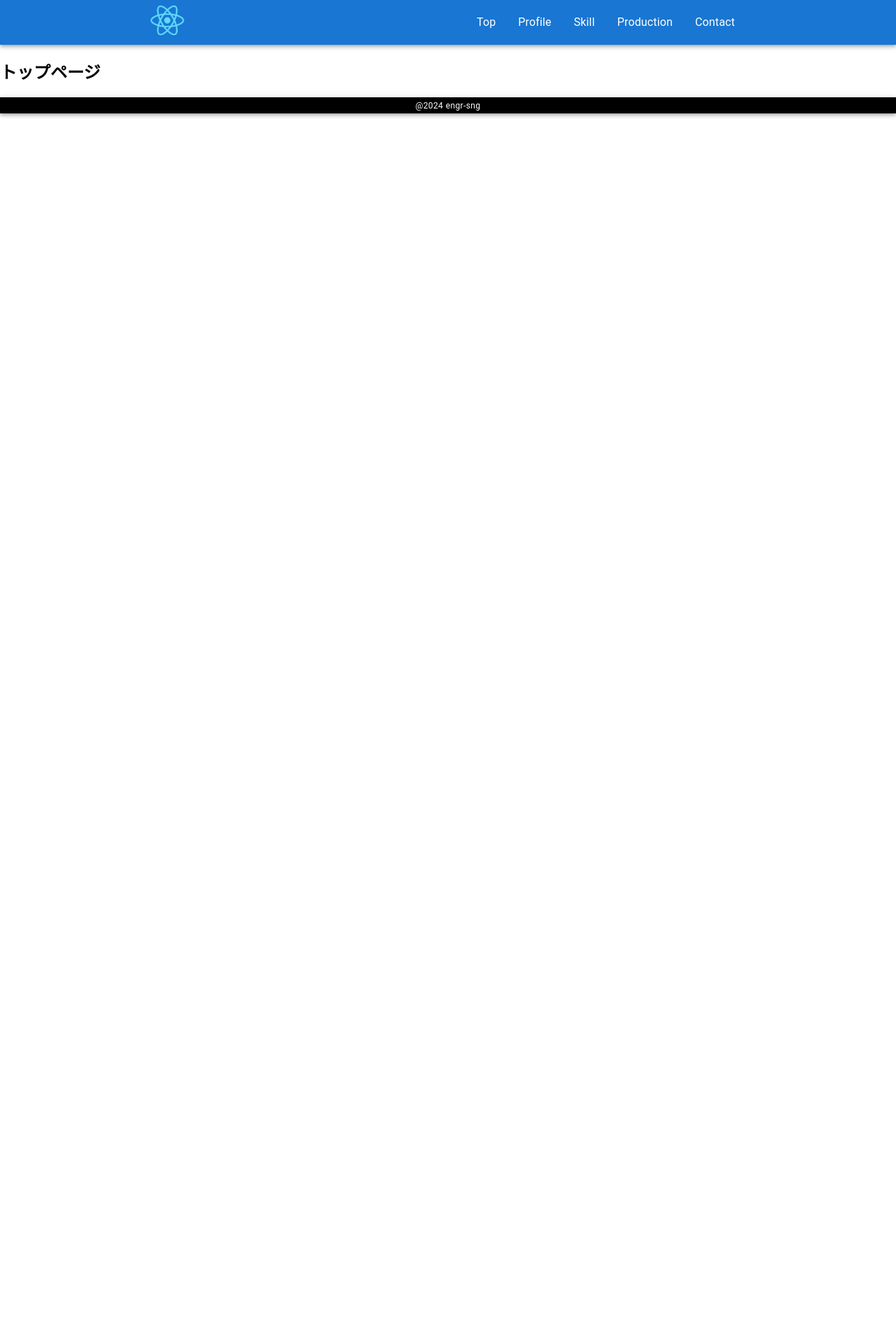
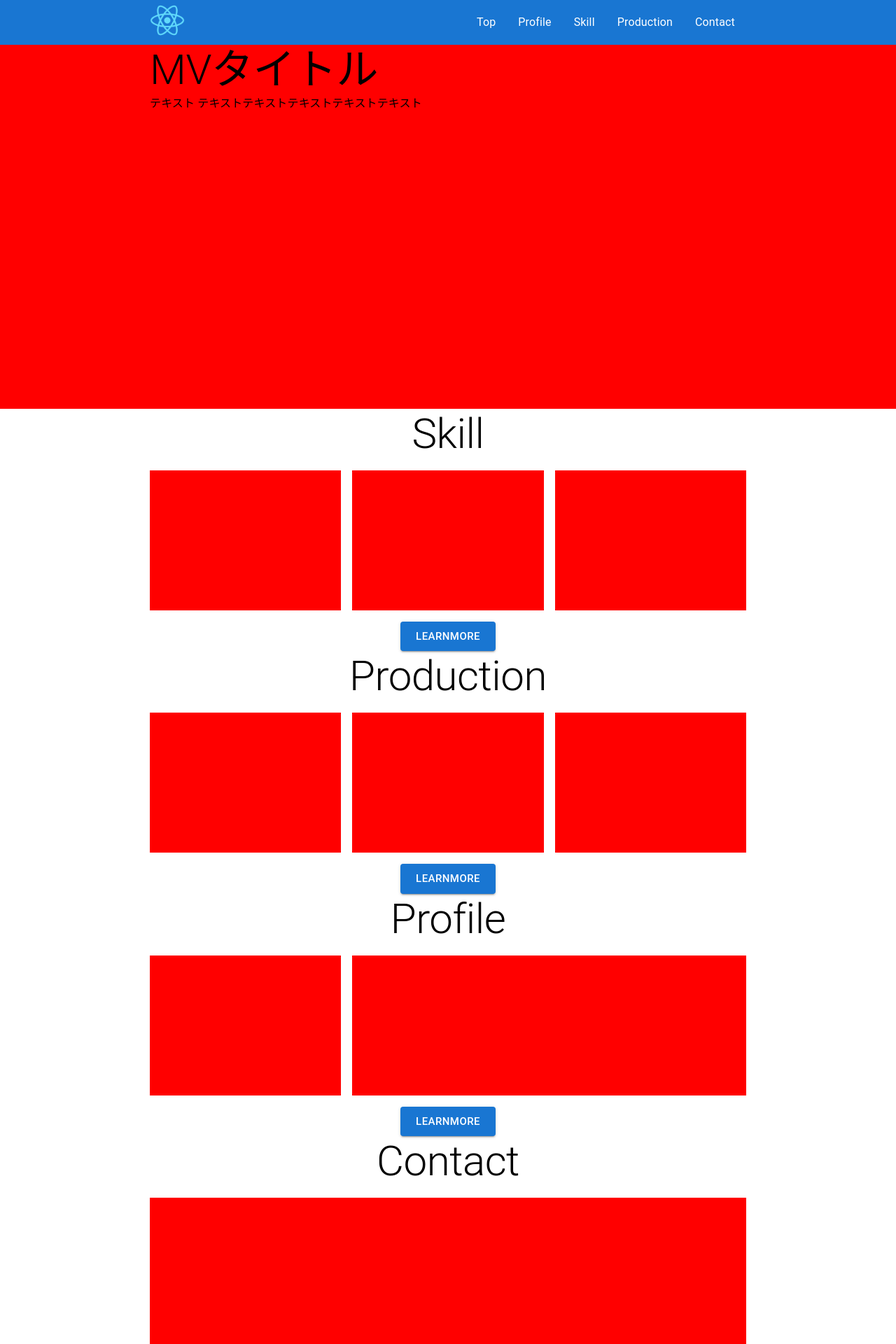
Before and after one commit to m-shimizu-f-50/react-system, a React (Create React App) app: page / in a window 1280 px wide. Shown: the top 1920 px of the page at 70% size. Before the commit the page ends 800 px from the top, so only its background shows below. Built offline with nearby package versions, Linux system fonts and the light colour scheme.

Commit message:
topページ レスポンシブレイアウト作成

```diff
--- a/src/pages/homes/top.tsx
+++ b/src/pages/homes/top.tsx
@@ -1,8 +1,116 @@
 import React from 'react';
+import Box from '@mui/material/Box';
+import Container from '@mui/material/Container';
+import Grid from '@mui/material/Grid';
+import Typography from '@mui/material/Typography';
+import Button from '@mui/material/Button';
+
 const Top: React.FC = () => {
   return (
     <>
-      <h2>トップページ</h2>
+      <Box sx={{ height: '65vh', backgroundColor: 'red' }}>
+        <Container maxWidth='md'>
+          <Grid container rowSpacing={0} column-spacing={2}>
+            <Grid item xs={12} md={12}>
+              <Typography component='h2' variant='h2'>
+                MVタイトル
+              </Typography>
+            </Grid>
+            <Grid item xs={12} md={12}>
+              <Typography>
+                テキスト テキストテキストテキストテキストテキスト
+              </Typography>
+            </Grid>
+          </Grid>
+        </Container>
+      </Box>
+      <Box>
+        <Container maxWidth='md'>
+          <Grid container rowSpacing={2} columnSpacing={2}>
+            <Grid item xs={12} md={12} sx={{ textAlign: 'center' }}>
+              <Typography component='h2' variant='h2'>
+                Skill
+              </Typography>
+            </Grid>
+            <Grid item xs={12} md={4}>
+              <Box sx={{ height: 200, backgroundColor: 'red' }}></Box>
+            </Grid>
+            <Grid item xs={12} md={4}>
+              <Box sx={{ height: 200, backgroundColor: 'red' }}></Box>
+            </Grid>
+            <Grid item xs={12} md={4}>
+              <Box sx={{ height: 200, backgroundColor: 'red' }}></Box>
+            </Grid>
+            <Grid item xs={12} md={12} sx={{ textAlign: 'center' }}>
+              <Button variant='contained' size='large'>
+                LearnMore
+              </Button>
+            </Grid>
+          </Grid>
+        </Container>
+      </Box>
+      <Box>
+        <Container maxWidth='md'>
+          <Grid container rowSpacing={2} columnSpacing={2}>
+            <Grid item xs={12} md={12} sx={{ textAlign: 'center' }}>
+              <Typography component='h2' variant='h2'>
+                Production
+              </Typography>
+            </Grid>
+            <Grid item xs={12} md={4}>
+              <Box sx={{ height: 200, backgroundColor: 'red' }}></Box>
+            </Grid>
+            <Grid item xs={12} md={4}>
+              <Box sx={{ height: 200, backgroundColor: 'red' }}></Box>
+            </Grid>
+            <Grid item xs={12} md={4}>
+              <Box sx={{ height: 200, backgroundColor: 'red' }}></Box>
+            </Grid>
+            <Grid item xs={12} md={12} sx={{ textAlign: 'center' }}>
+              <Button variant='contained' size='large'>
+                LearnMore
+              </Button>
+            </Grid>
+          </Grid>
+        </Container>
+      </Box>
+      <Box>
+        <Container maxWidth='md'>
+          <Grid container rowSpacing={2} columnSpacing={2}>
+            <Grid item xs={12} md={12} sx={{ textAlign: 'center' }}>
+              <Typography component='h2' variant='h2'>
+                Profile
+              </Typography>
+            </Grid>
+            <Grid item xs={12} md={4}>
+              <Box sx={{ height: 200, backgroundColor: 'red' }}></Box>
+            </Grid>
+            <Grid item xs={12} md={8}>
+              <Box sx={{ height: 200, backgroundColor: 'red' }}></Box>
+            </Grid>
+
+            <Grid item xs={12} md={12} sx={{ textAlign: 'center' }}>
+              <Button variant='contained' size='large'>
+                LearnMore
+              </Button>
+            </Grid>
+          </Grid>
+        </Container>
+      </Box>
+      <Box>
+        <Container maxWidth='md'>
+          <Grid container rowSpacing={2} columnSpacing={2}>
+            <Grid item xs={12} md={12} sx={{ textAlign: 'center' }}>
+              <Typography component='h2' variant='h2'>
+                Contact
+              </Typography>
+            </Grid>
+            <Grid item xs={12} md={12} sx={{ textAlign: 'center' }}>
+              <Box sx={{ height: '400px', backgroundColor: 'red' }}></Box>
+            </Grid>
+          </Grid>
+        </Container>
+      </Box>
     </>
   );
 };
```
